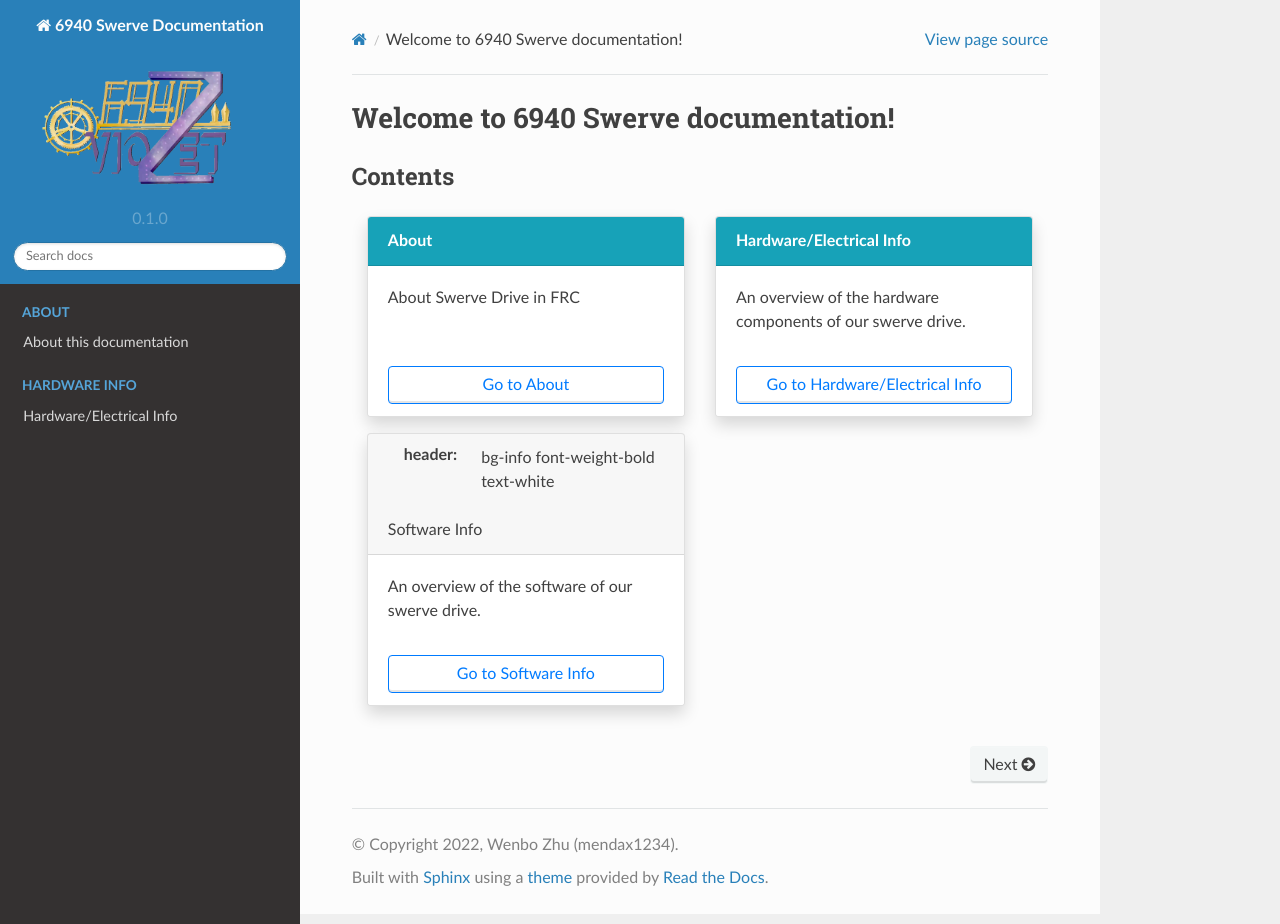
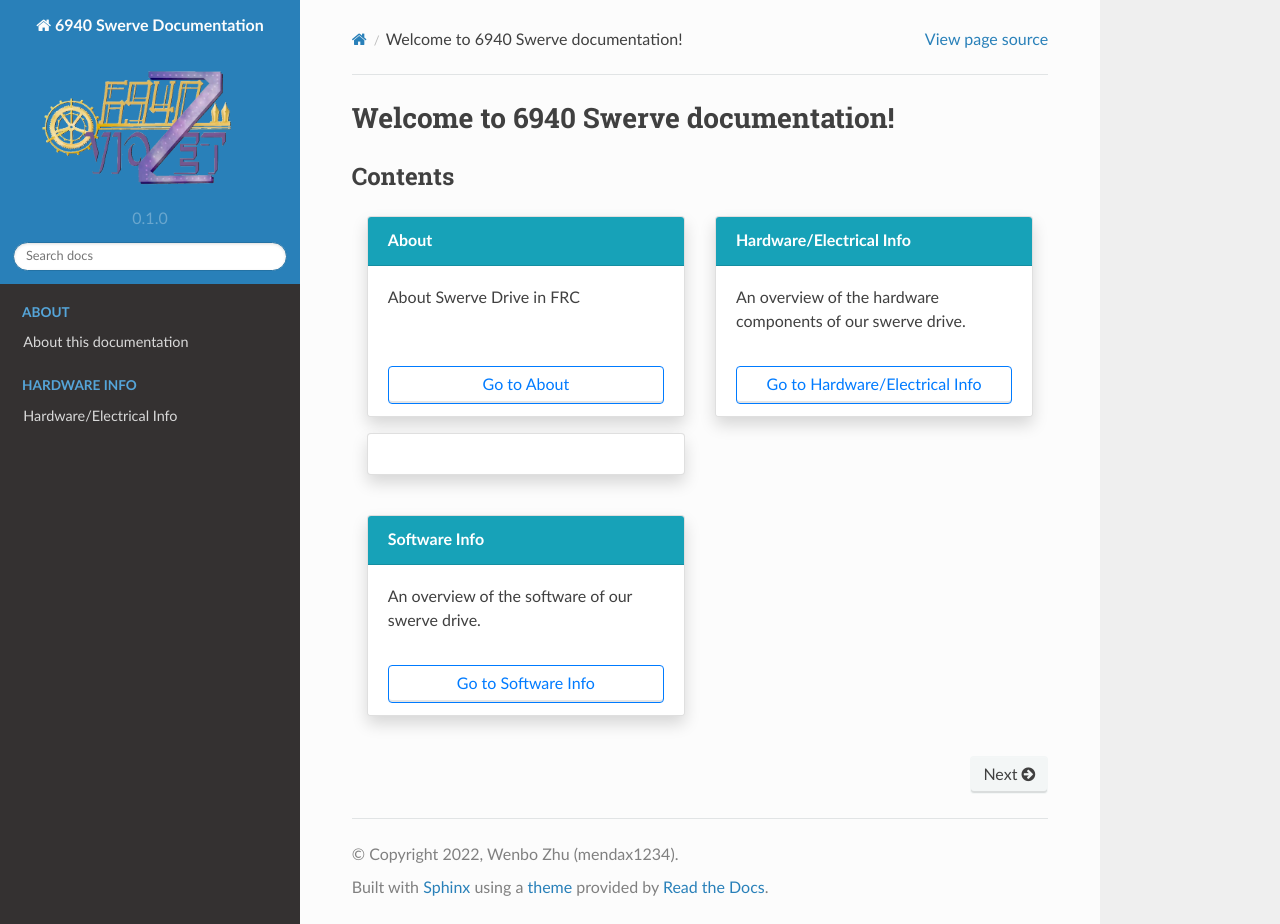
Before and after one commit to mendax1234/6940Swerve-docs, a Sphinx documentation site: the page built from docs/source/index.rst, in a window 1280 px wide and 924 px high. Built offline with Sphinx 7.4.7 and the Read the Docs theme 2.0.0, drawn with Linux system fonts in a browser that asks for light colours; part of the change alters nothing that is shown.

```diff
--- a/docs/source/index.rst
+++ b/docs/source/index.rst
@@ -42,6 +42,10 @@ Contents
 
    ---
 
+.. panels::
+   :column: col-sm-6 d-flex pb-3
+   :footer: bg-white border-0
+
    :header: bg-info font-weight-bold text-white
 
    Software Info
```
